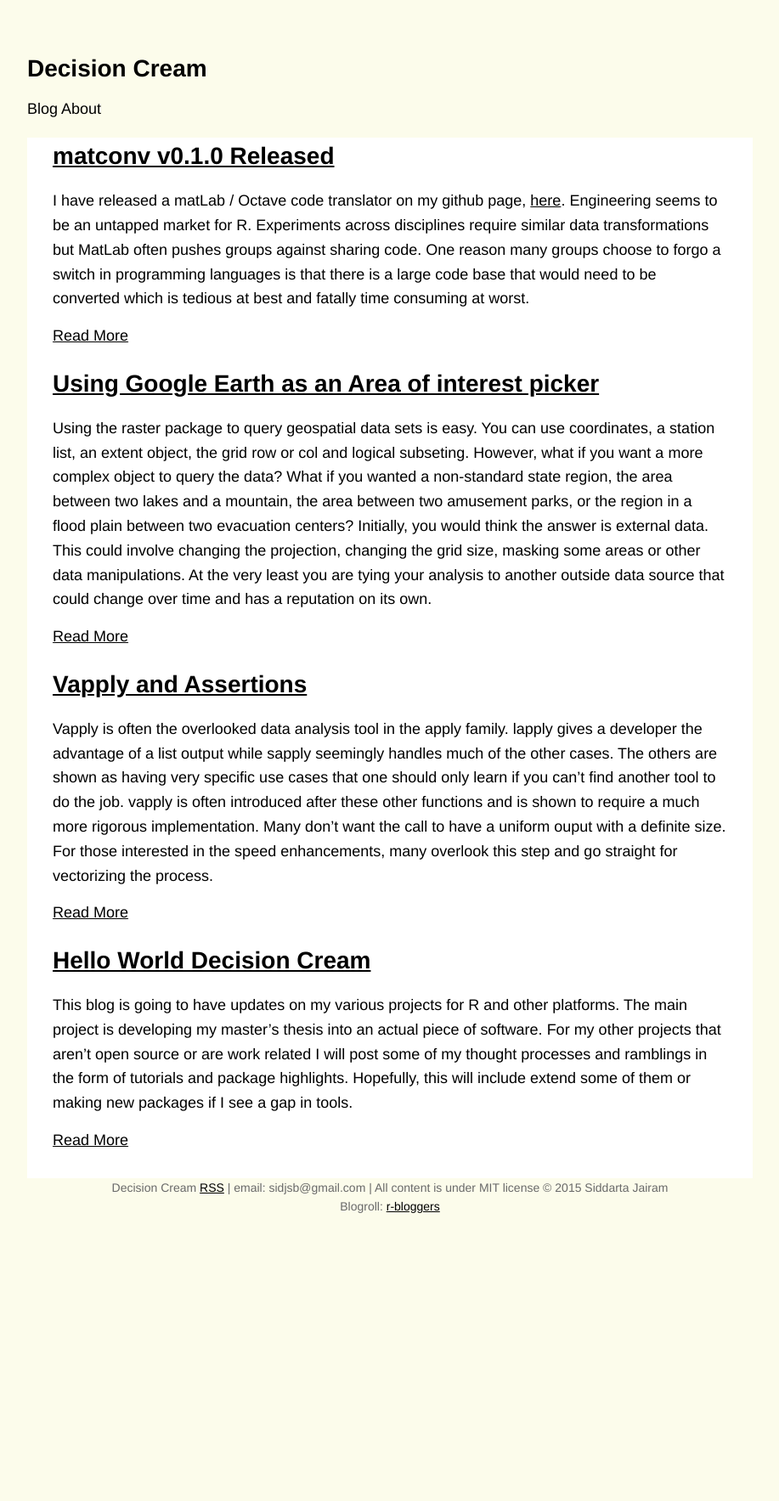
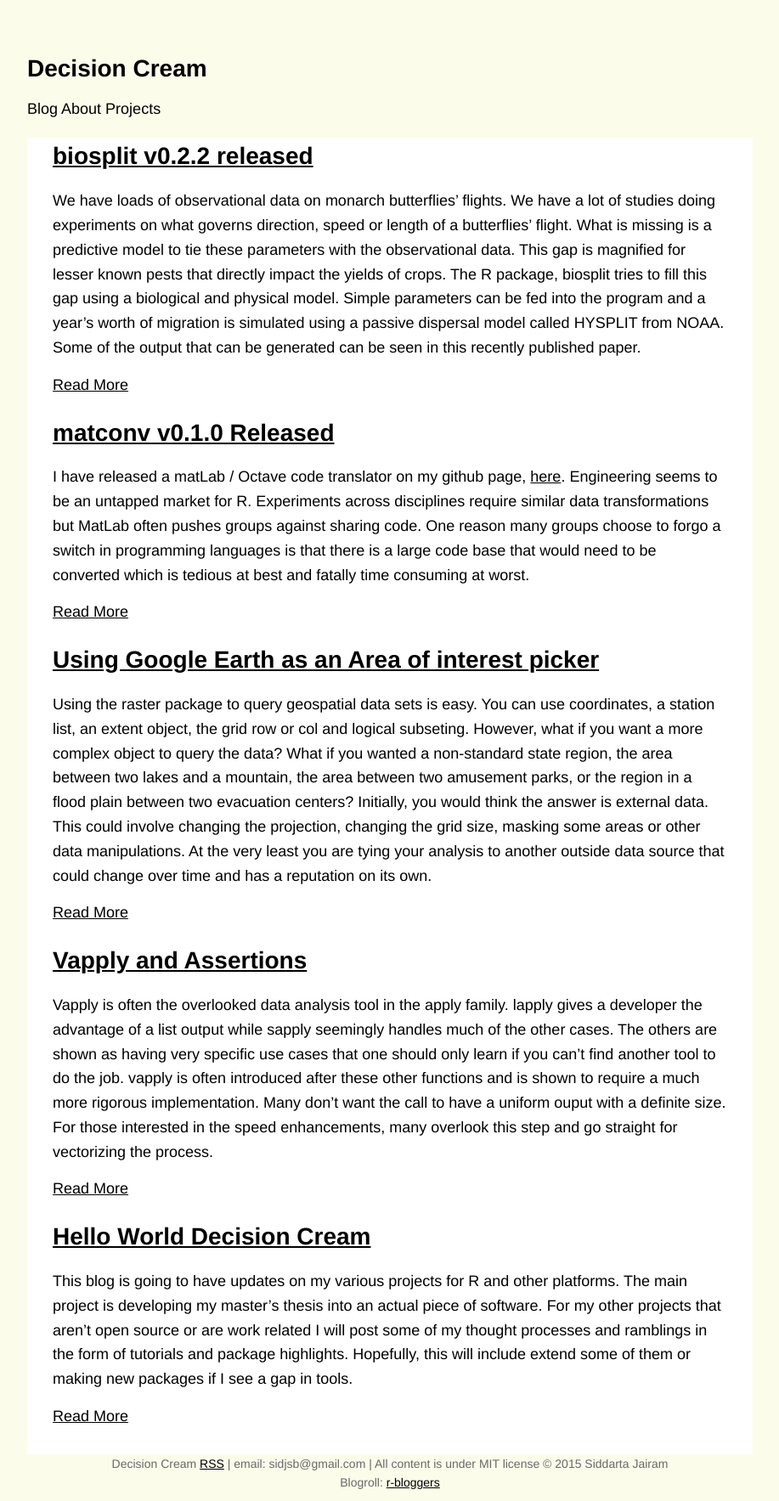
Before and after one commit to sidjai/sidjai.github.io, a Jekyll site: the page built from index.html, in a window 1280 px wide. Shown: the whole page at 85% size, without its empty margins (181-1098 px from the left). Built offline with Jekyll 4.4.1, drawn with Linux system fonts in a browser that asks for light colours; before the commit the page ends 1441 px from its top, so only the background shows below that.

Commit message:
Added new biosplit post
- utils needed a flag for simple posts without rmd stuff cause it looks ridiculous to link to a simple rmd.

- Added projects tab with the current projects I'm working on

```diff
--- a/_layouts/default.html
+++ b/_layouts/default.html
@@ -28,6 +28,7 @@
           <nav>
             <a href="{{ site.baseurl }}/">Blog</a>
             <a href="{{ site.baseurl }}/about.html">About</a>
+            <a href="{{ site.baseurl }}/projects.html">Projects</a>
           </nav>
         </header>
       </div>
--- /dev/null
+++ b/_posts/2015-08-19-biosplit-v0.2.2-released.md
@@ -0,0 +1,21 @@
+---
+layout: post
+title: biosplit v0.2.2 released
+author: Siddarta Jairam
+tags: R
+comments: true
+---
+We have loads of observational data on monarch butterflies' flights. We
+have a lot of studies doing experiments on what governs direction, speed
+or length of a butterflies' flight. What is missing is a predictive
+model to tie these parameters with the observational data. This gap is
+magnified for lesser known pests that directly impact the yields of
+crops. The R package, biosplit tries to fill this gap using a biological
+and physical model. Simple parameters can be fed into the program and a
+year's worth of migration is simulated using a passive dispersal model
+called HYSPLIT from NOAA. Some of the output that can be generated can
+be seen in this recently published paper.
+
+J. K. Westbrook, R. N. Nagoshi, R. L. Meagher, and S. J. Fleischer, S.
+Jairam (2015), Modeling Seasonal Migration of Fall Armyworm Moths,
+International Journal of Biometeorology, doi: 10.1007/s00484-015-1022-x
--- /dev/null
+++ b/projects.md
@@ -0,0 +1,17 @@
+---
+layout: page
+title: Projects
+author: Siddarta Jairam
+---
+
+##Biosplit: Moth migration model
+
+This project connects biological models of growth and death of migrant moths over generations with physical models about dispersal of particles over continental scales. The titular model is the HYSPLIT air dispersal model from NOAA. Extent and magnitude of infestation is governed by the planting, growth and harvesting of corn. The program is released on github [here!](https://github.com/sidjai/biosplit)
+
+##matconv: A code converter from MatLab to R
+
+The time and headaches that come from migrating legacy code into a new language keeps many from transitioning to R. MatLab users have a different perspective since R and MatLab are very similar in scope and purpose. The connection is so close that many of the base functions can be transfered 1 to 1 to R with a few syntax quirks. Beyond changing simple things like loop syntax, this program aims to migrate these base functions and even transfer the data structures to a given format. This can be found on github [here!](https://github.com/sidjai/matconv).
+
+##Integrated Environmental, Health and Safety Index (IEHS)
+
+This program calculates risk for a chemical factory in the process flowsheet and conceptual design phase. Too many design decisions are made without a feeling of consequence or the larger scale relative importance of those decisions. Immediate monetary measures are relied upon heavily that are largely independent of the small decisions on the ground, has much larger swings in value from outside forces and supply chain decisions, adds a greater margin of error from a completely different field and does not yield actionable design decisions for a chemical designer. This index tries to frame the question differently in a field that has dire consequences that are within the scope and expertise of a common designer, safety. This index tries to break down the overall risk into their spatial and ideological scale components. This is all reported in a simple scale from -1 to 1 from first principle equations and widely used correlations. The code will be available in MatLab and R on Linux and Windows platforms.
```
Also changed, not shown: _drafts/biosplit022.rmd (added, +11 -0 lines), 1 other file.
